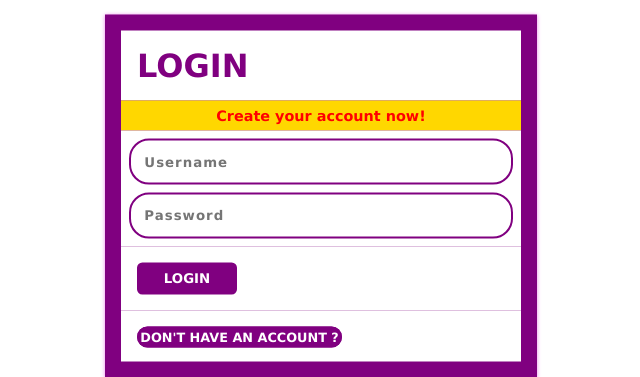
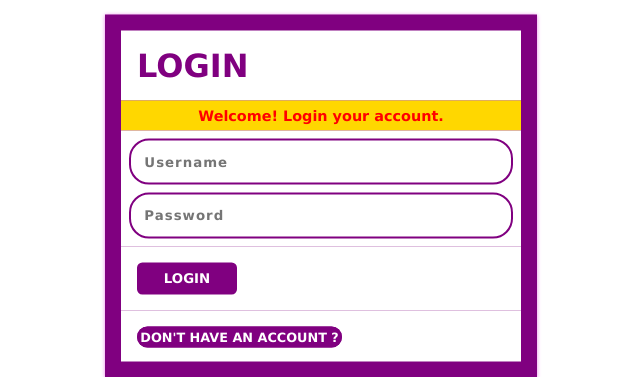
Before and after one commit to roald944/loginregister, a PHP site: page / in a window 1280 px wide. Shown: the part 204-581 px from the top of the page, without its empty margins (319-959 px from the left). Run offline with PHP 8.4, Linux system fonts and the light colour scheme.

Commit message:
log.php
updates (line 40 - 42) :
from >> else {
        $msg = "<p style='background:gold; color:red;'>Create your account now!</p>";
    }

to >> else {
        $msg = "<p style='background:gold; color:red;'>Welcome! Login your account.</p>";
    }

```diff
--- a/php/log.php
+++ b/php/log.php
@@ -38,7 +38,7 @@ if (!$conndb) {
             }
         }
     } else {
-        $msg = "<p style='background:gold; color:red;'>Create your account now!</p>";
+        $msg = "<p style='background:gold; color:red;'>Welcome! Login your account.</p>";
     }
 }
 mysqli_close($conn);
```
